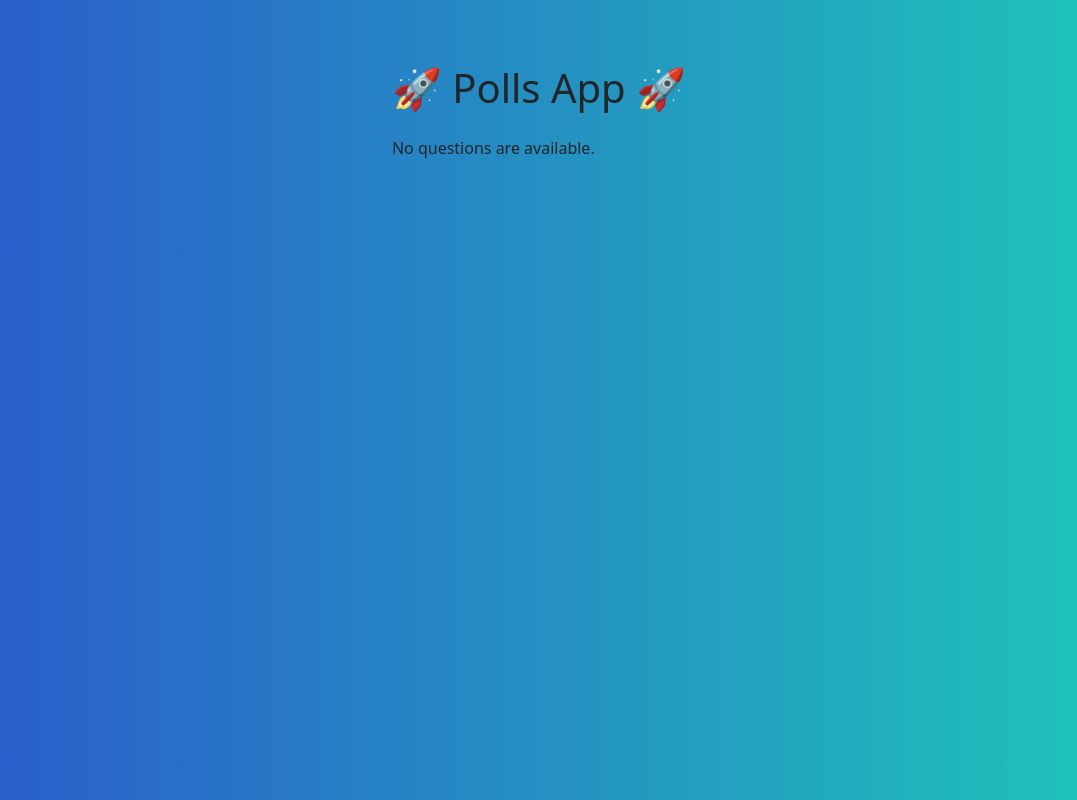
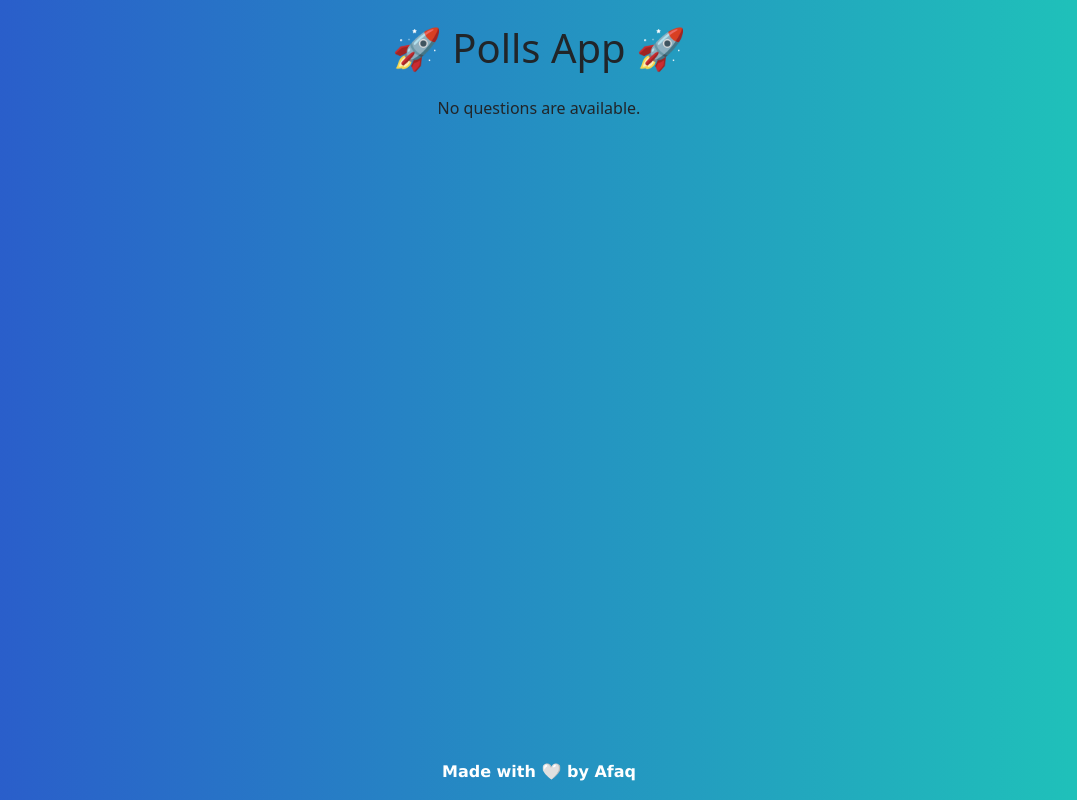
Before and after one commit to AfaqShuaib09/Django-Polls-App, a Django app: page /polls/ in a window 1280 px wide. Shown: the whole page, without its empty margins (101-1178 px from the left). Run offline with Django 4.2, Linux system fonts and the light colour scheme; data that the repository does not hold is empty.

Commit message:
internal CSS moves to external CSS and footer added

```diff
--- a/sampsite/polls/static/css/style.css
+++ b/sampsite/polls/static/css/style.css
@@ -1,13 +1,13 @@
 :root {
-    --primary : #1a252f;
-    --secondary: #2b55cc;
+    --primary: #2b55cc;
+    --secondary: whitesmoke ;
     --green : #1ecab8;
     --danger : #f1646c;
     --darkblue : #28365f;
 }
 
 li a {
-    color: whitesmoke;
+    color: var(--secondary);
     text-decoration: none;
     font-family: "Segoe UI", Tahoma, Geneva, Verdana, sans-serif;
     font-size: 20px;
@@ -16,7 +16,7 @@ li a {
 ul {
     list-style-type: circle;
     list-style-position: inside;
-    color: white;
+    color: var(--secondary);
 }
 
 li {
@@ -24,6 +24,44 @@ li {
 }
 
 body {
-    background: linear-gradient(90deg, var(--secondary),var(--green));
+    background: linear-gradient(90deg, var(--primary),var(--green));
     font-family: "Segoe UI", Tahoma, Geneva, Verdana, sans-serif;
 }
+
+div.center_h{
+    display: grid;
+	place-items: center
+}
+
+a:hover {
+    text-decoration: none;
+    color: var(--darkblue) !important;
+}
+
+.my_div{
+    border: 2px solid whitesmoke;
+    padding: 30px;
+    max-height: 120px;
+}
+
+.center{
+    position: absolute;
+    top:50%;
+    left: 50%;
+    transform: translate(-50%, -50%);
+}
+
+.font_family{
+    font-family: 'Helvetica Neue', Helvetica, Arial, sans-serif;
+}
+
+footer {
+    color: white;
+    text-align: center;
+    font-family: 'Verdana';
+    font-weight: bold;
+    font-size: 1em;
+    position: absolute;
+    bottom: 0px;
+    width: 100%;
+  }
--- a/sampsite/polls/templates/polls/index.html
+++ b/sampsite/polls/templates/polls/index.html
@@ -2,40 +2,20 @@
 
 <head>
     <link rel="stylesheet"  href="{% static 'css/style.css' %}">
+    <!-- bootstrap CDN -->
     <link rel="stylesheet" href="https://cdn.jsdelivr.net/npm/bootstrap@5.1.3/dist/css/bootstrap.min.css"
     integrity="sha384-1BmE4kWBq78iYhFldvKuhfTAU6auU8tT94WrHftjDbrCEXSU1oBoqyl2QvZ6jIW3" crossorigin="anonymous">
     <title> Polls Home Page</title>
 </head>
 
-<style>
-    .center{
-	    position: absolute;
-        top:15%;
-        left: 50%;
-        transform: translate(-50%, -50%);
-    }
-
-    a:hover {
-        text-decoration: none;
-        color: black;
-    }
-
-    .my_div{
-        border: 2px solid whitesmoke;
-        padding: 30px;
-        max-height: 120px;
-    }
-</style>
-
-
-<div class="center">
-    <h1 class="mb-4">🚀 Polls App 🚀</h1>
+<!-- main content -->
+<div class="center_h">
+    <h1 class="m-4">🚀 Polls App 🚀</h1>
     <div class="overflow-auto">
         {% if latest_questions_list %}
             <ul>
                 {% for question in latest_questions_list %}
                     <li>
-                        <!-- {{question.id}}: {{question.question_text}} -->
                         <a href="{% url 'polls:detail' question.id %}">
                             {{question.question_text}}
                         </a>
@@ -47,3 +27,11 @@
         {% endif %}
     </div>
 </div>
+
+ <!-- footer -->
+ <footer>
+    <a class="footer text-decoration-none text-white" href="https://github.com/AfaqShuaib09" target="_blank">
+        Made with 🤍 by Afaq
+    </a>
+    <p class="text-center"></p>
+  </footer>
```
Also changed, not shown: sampsite/polls/templates/polls/detail.html (+11 -0 lines), sampsite/polls/templates/polls/home.html (+10 -12 lines), sampsite/polls/templates/polls/results.html (+11 -0 lines), sampsite/templates/admin/base_site.html (+9 -3 lines).
